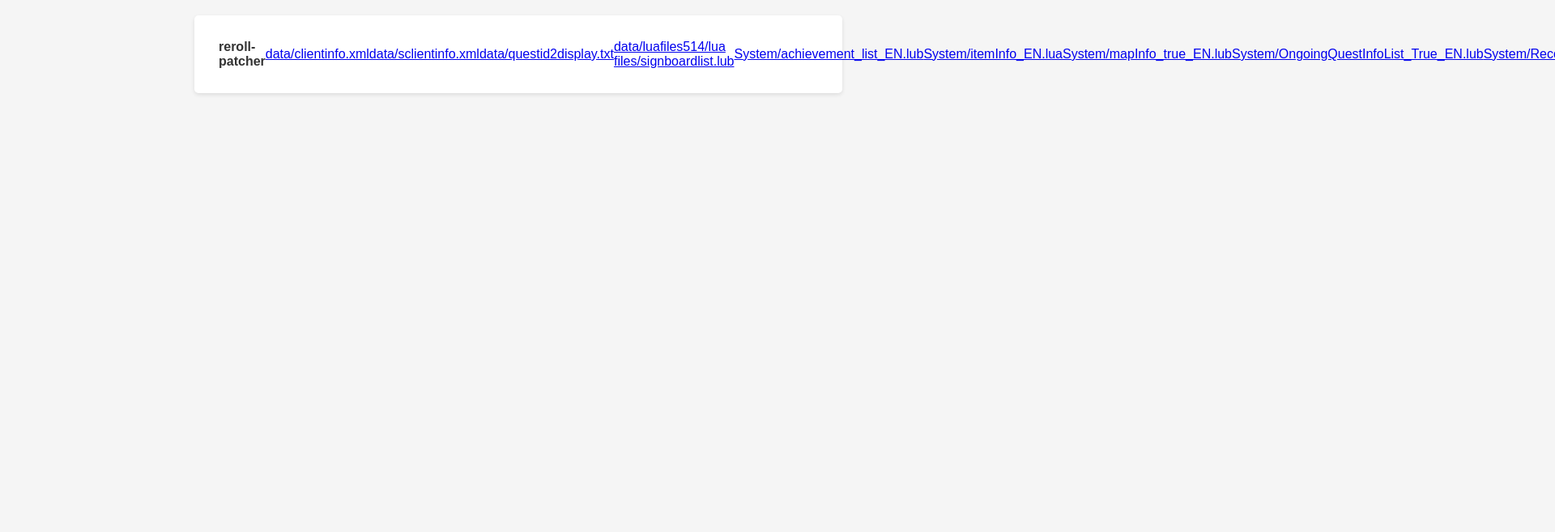
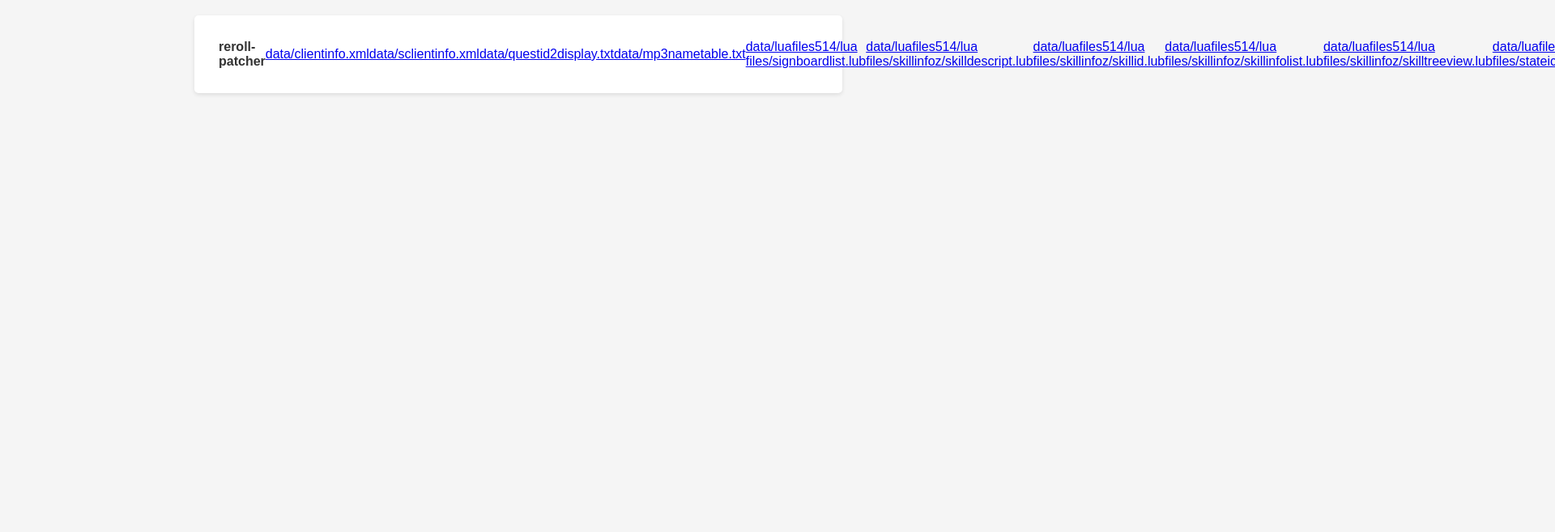
Before and after one commit to reroll-ragnarok/website, a website: page patcher/index.html in a window 1280 px wide. Shown: the part 143-800 px from the top of the page at 81% size, 1920 px wide, since content can reach past the window. Drawn offline with Linux system fonts and the light colour scheme.

Commit message:
Add missing patch files

```diff
--- a/patcher/index.html
+++ b/patcher/index.html
@@ -61,7 +61,13 @@
             <a href="data/clientinfo.xml">data/clientinfo.xml</a>
             <a href="data/sclientinfo.xml">data/sclientinfo.xml</a>
             <a href="data/questid2display.txt">data/questid2display.txt</a>
+            <a href="data/mp3nametable.txt">data/mp3nametable.txt</a>
             <a href="data/luafiles514/lua files/signboardlist.lub">data/luafiles514/lua files/signboardlist.lub</a>
+            <a href="data/luafiles514/lua files/skillinfoz/skilldescript.lub">data/luafiles514/lua files/skillinfoz/skilldescript.lub</a>
+            <a href="data/luafiles514/lua files/skillinfoz/skillid.lub">data/luafiles514/lua files/skillinfoz/skillid.lub</a>
+            <a href="data/luafiles514/lua files/skillinfoz/skillinfolist.lub">data/luafiles514/lua files/skillinfoz/skillinfolist.lub</a>
+            <a href="data/luafiles514/lua files/skillinfoz/skilltreeview.lub">data/luafiles514/lua files/skillinfoz/skilltreeview.lub</a>
+            <a href="data/luafiles514/lua files/stateicon/stateiconinfo.lub">data/luafiles514/lua files/stateicon/stateiconinfo.lub</a>
             <a href="System/achievement_list_EN.lub">System/achievement_list_EN.lub</a>
             <a href="System/itemInfo_EN.lua">System/itemInfo_EN.lua</a>
             <a href="System/mapInfo_true_EN.lub">System/mapInfo_true_EN.lub</a>
```
